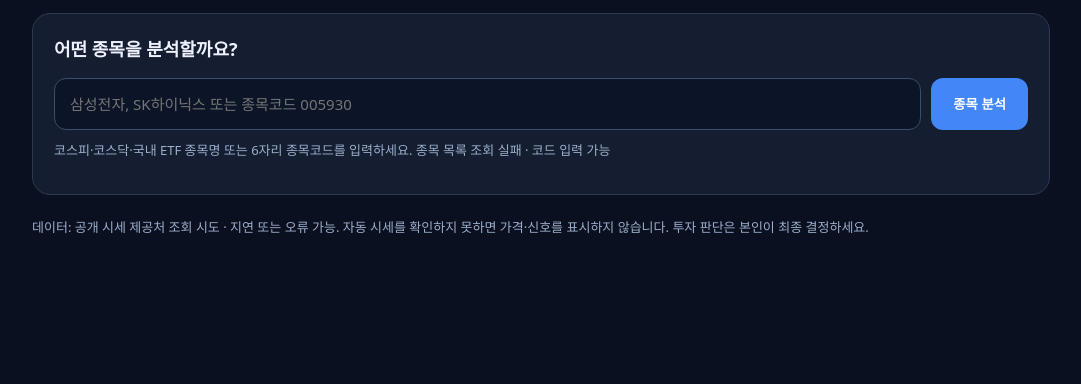
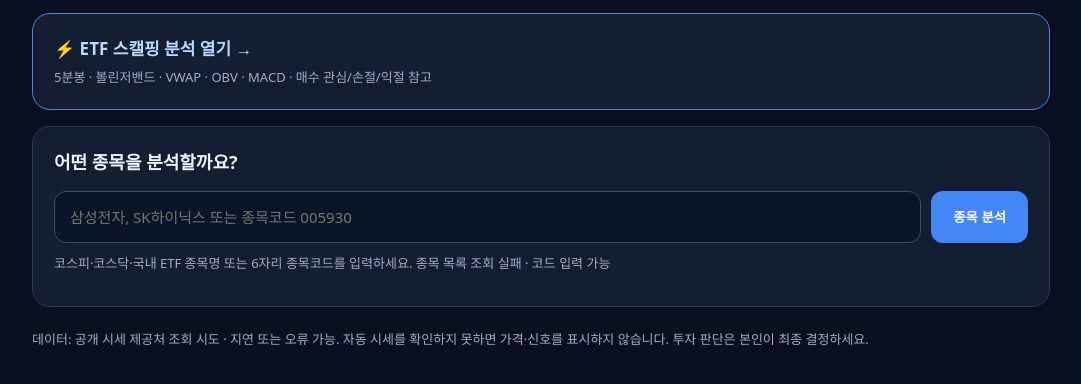
Before and after one commit to hjc80242/signal, a website: page index.html in a window 1280 px wide. Shown: the part 88-472 px from the top of the page, without its empty margins (99-1180 px from the left). Drawn offline with Linux system fonts and the light colour scheme; no server answers.

Commit message:
Link ETF scalping view from existing SIGNAL homepage

```diff
--- a/index.html
+++ b/index.html
@@ -227,6 +227,7 @@
         </div>
         <span class="pill">분석 전용</span>
       </header>
+      <section class="panel" style="border-color:#4386f5"><a href="/scalping.html" style="display:block;color:#bcd9ff;font-weight:800;font-size:17px;text-decoration:none">⚡ ETF 스캘핑 분석 열기 →</a><p class="muted" style="margin:7px 0 0">5분봉 · 볼린저밴드 · VWAP · OBV · MACD · 매수 관심/손절/익절 참고</p></section>
       <section class="panel">
         <h2>어떤 종목을 분석할까요?</h2>
         <form id="form" class="search">
```
